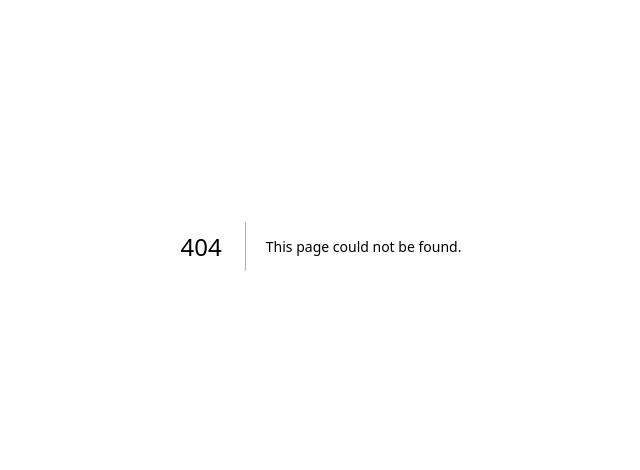
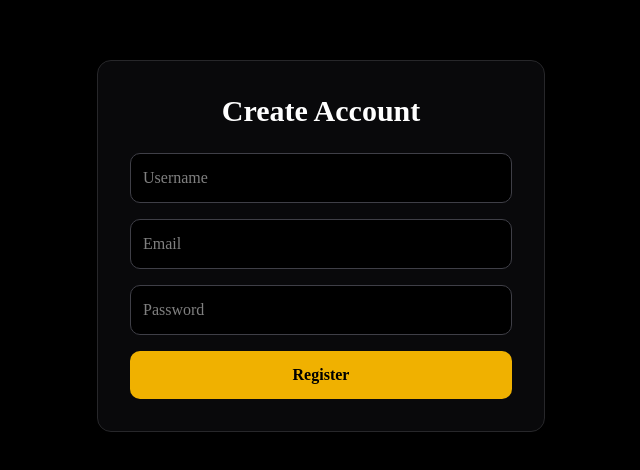
Before and after one commit to agastyasonappanavar4-source/a4esports-website, a Next.js app in the folder frontend/: page /register in a window 1280 px wide. Before the commit this address had no page. Shown: the part 154-624 px from the top of the page, without its empty margins (319-959 px from the left). Built offline with nearby package versions, Linux system fonts and the light colour scheme.

Commit message:
Add login and registration UI

```diff
--- /dev/null
+++ b/frontend/app/(auth)/login/page.tsx
@@ -0,0 +1,9 @@
+import LoginForm from "@/components/auth/LoginForm";
+
+export default function LoginPage() {
+  return (
+    <main className="flex min-h-screen items-center justify-center bg-black px-6">
+      <LoginForm />
+    </main>
+  );
+}
--- /dev/null
+++ b/frontend/app/(auth)/register/page.tsx
@@ -0,0 +1,9 @@
+import RegisterForm from "@/components/auth/RegisterForm";
+
+export default function RegisterPage() {
+  return (
+    <main className="flex min-h-screen items-center justify-center bg-black px-6">
+      <RegisterForm />
+    </main>
+  );
+}
--- /dev/null
+++ b/frontend/components/auth/LoginForm.tsx
@@ -0,0 +1,30 @@
+export default function LoginForm() {
+  return (
+    <div className="w-full max-w-md rounded-xl border border-zinc-800 bg-zinc-950 p-8">
+      <h1 className="mb-6 text-center text-3xl font-bold text-white">
+        Login
+      </h1>
+
+      <form className="space-y-4">
+        <input
+          type="email"
+          placeholder="Email"
+          className="w-full rounded-lg border border-zinc-700 bg-black p-3 text-white outline-none"
+        />
+
+        <input
+          type="password"
+          placeholder="Password"
+          className="w-full rounded-lg border border-zinc-700 bg-black p-3 text-white outline-none"
+        />
+
+        <button
+          type="submit"
+          className="w-full rounded-lg bg-yellow-500 py-3 font-semibold text-black"
+        >
+          Login
+        </button>
+      </form>
+    </div>
+  );
+}
--- /dev/null
+++ b/frontend/components/auth/RegisterForm.tsx
@@ -0,0 +1,36 @@
+export default function RegisterForm() {
+  return (
+    <div className="w-full max-w-md rounded-xl border border-zinc-800 bg-zinc-950 p-8">
+      <h1 className="mb-6 text-center text-3xl font-bold text-white">
+        Create Account
+      </h1>
+
+      <form className="space-y-4">
+        <input
+          type="text"
+          placeholder="Username"
+          className="w-full rounded-lg border border-zinc-700 bg-black p-3 text-white outline-none"
+        />
+
+        <input
+          type="email"
+          placeholder="Email"
+          className="w-full rounded-lg border border-zinc-700 bg-black p-3 text-white outline-none"
+        />
+
+        <input
+          type="password"
+          placeholder="Password"
+          className="w-full rounded-lg border border-zinc-700 bg-black p-3 text-white outline-none"
+        />
+
+        <button
+          type="submit"
+          className="w-full rounded-lg bg-yellow-500 py-3 font-semibold text-black"
+        >
+          Register
+        </button>
+      </form>
+    </div>
+  );
+}
```
Also changed, not shown: frontend/lib/auth.ts (added), frontend/lib/constants.ts (added), frontend/lib/validators.ts (added).
